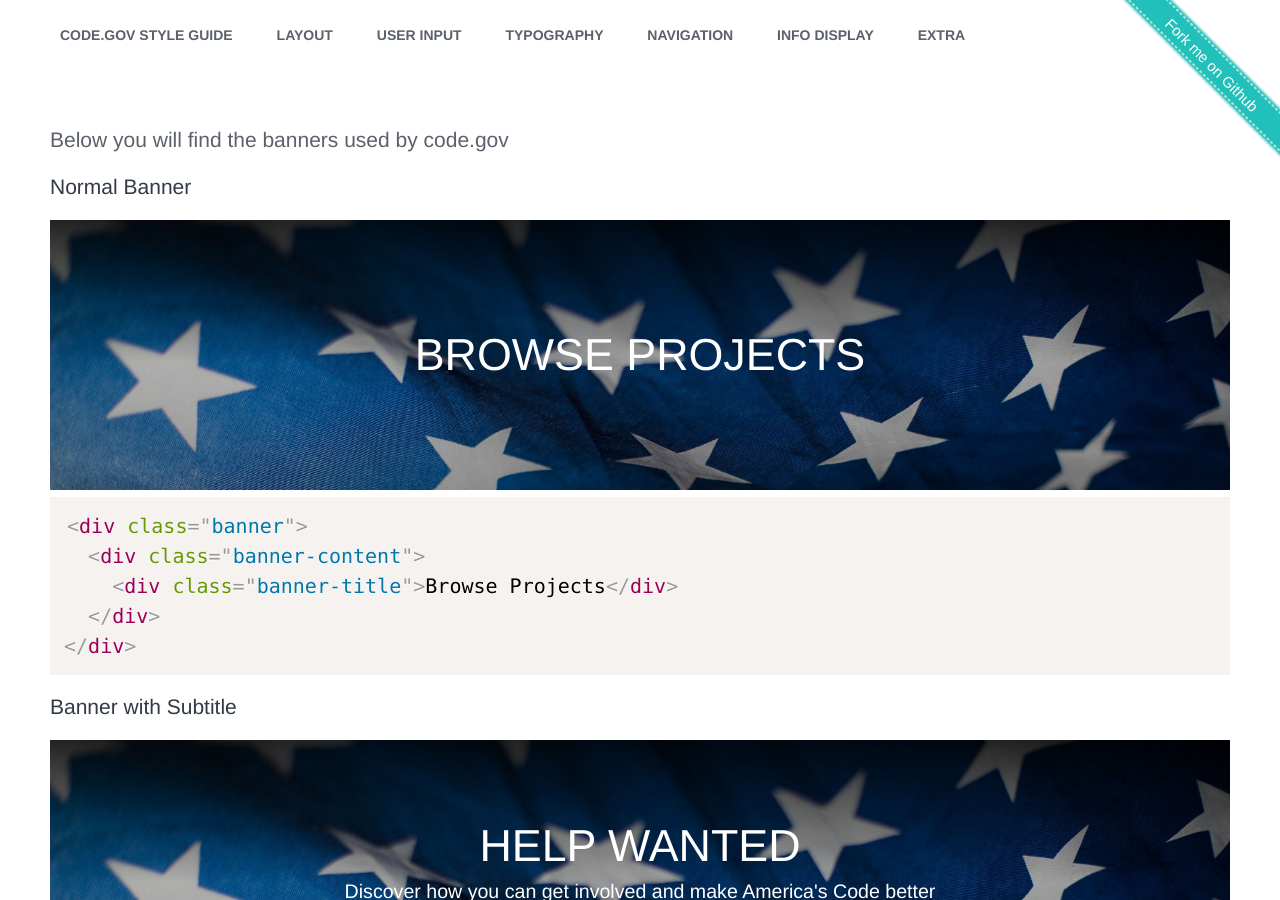
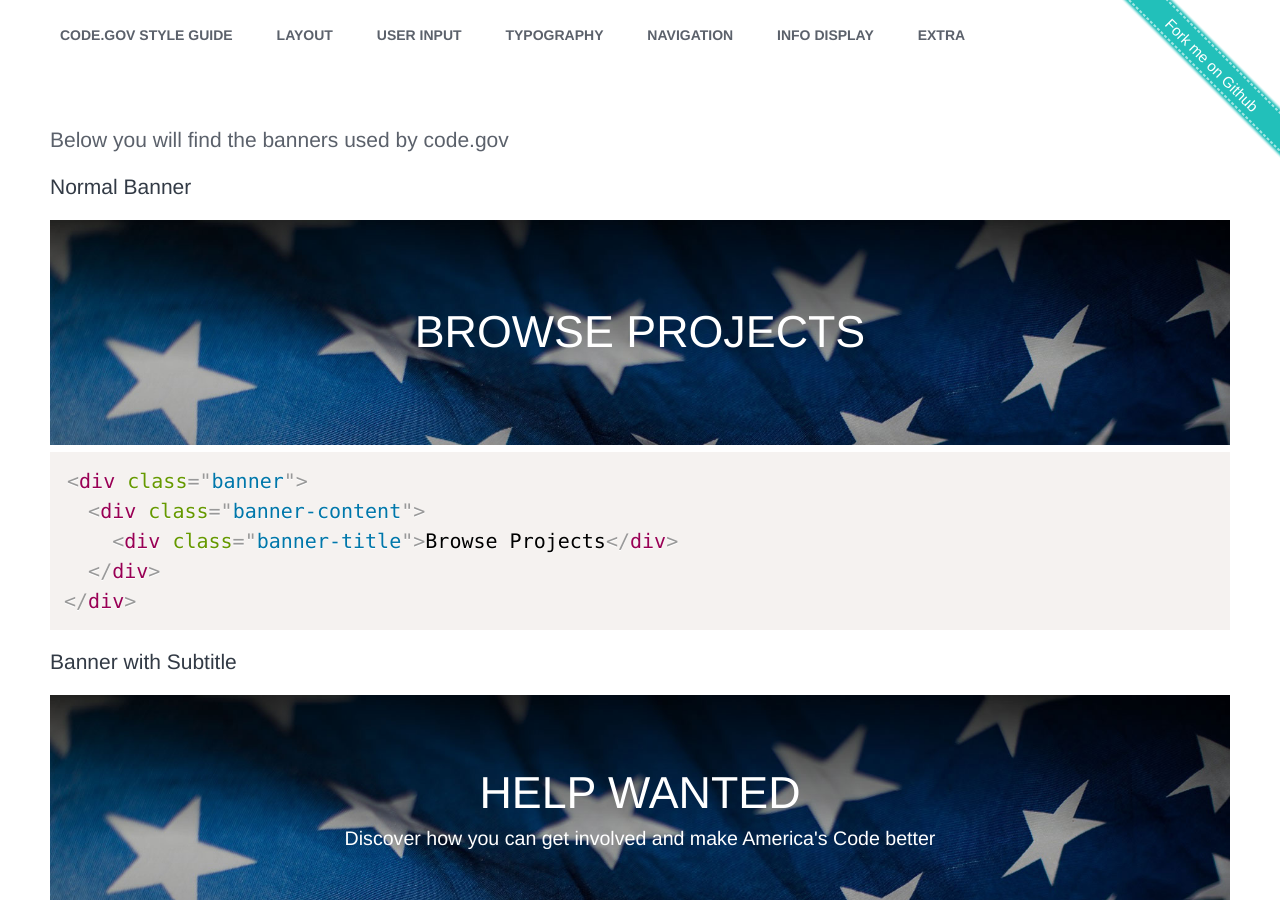
Before and after one commit to GSA/code-gov-style, a Jekyll site: the page built from components/banners.md, in a window 1280 px wide and 900 px high. Built offline with Jekyll 4.4.1, drawn with Linux system fonts in a browser that asks for light colours.

Commit message:
Update banner sizing

```diff
--- a/_sass/_banners.scss
+++ b/_sass/_banners.scss
@@ -3,11 +3,15 @@
   background-attachment: fixed;
   background-size: cover;
   color: $color-white;
-  height: 30vh;
+  height: 112px;
   padding-bottom: 8rem;
   padding-top: 8rem;
   position: relative;
   text-align: center;
+
+  @media screen and (min-width: $medium-screen) {
+    height: 225px;
+  }
 
   &.medium {
     height: 60vh;
@@ -50,11 +54,13 @@
   }
 
   .banner-content {
-
-    position: absolute;
-    top: 50%;
     transform: translateY(-50%);
     width: 100%;
+
+    @media screen and (min-width: $medium-screen) {
+      position: absolute;
+      top: 50%;
+    }
 
     .banner-title {
       color: #ffffff;
@@ -105,7 +111,7 @@
       color: $color-white;
       font-family: "Helvetica Neue", Helvetica, Arial, sans-serif;
       font-size: 1em;
-      margin: 0rem auto 3rem;
+      margin: 0 auto;
       max-width: 70rem;
 
       @media screen and (min-width: $small-screen) {
```
